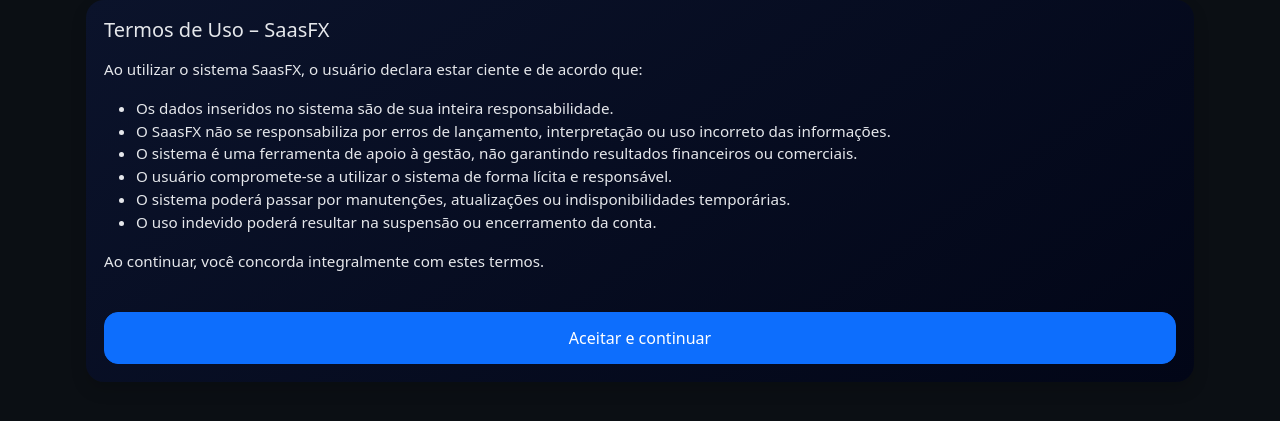
After one commit to wiliansena/saasforce, a Flask app: page /termos in a window 1280 px wide. The commit adds this page. Shown: the top 421 px of the page. Run offline with Flask 3, Linux system fonts and the light colour scheme; the visitor is signed in with stand-in values (Sample User, id 1); data that the repository does not hold is empty; parts of the project's set-up code (start-up, migrations or seed data) failed here and were passed over; some libraries are stand-ins or nearby versions.

Commit message:
termos e cadastro de empresa ajustado

```diff
--- a/app/master/forms.py
+++ b/app/master/forms.py
@@ -13,7 +13,6 @@ class ResetSenhaUsuarioForm(FlaskForm):
         ]
     )
     submit = SubmitField("Resetar senha")
-
 
 class NovaEmpresaForm(FlaskForm):
     nome = StringField(
--- a/app/master/routes.py
+++ b/app/master/routes.py
@@ -45,8 +45,8 @@ def nova_empresa():
 
         # 🔒 evita email duplicado (GLOBAL)
         ## EMAIL DA EMPRESA
-        email_emp = form.email.data.lower()
-        email_in = Usuario.query.filter_by(email_emp=email_emp).first()
+        email = form.email.data.lower()
+        email_in = Usuario.query.filter_by(email=email).first()
         if email_in:
             flash("Já existe uma empresa com esse e-mail.", "danger")
             return render_template("master/empresa_nova.html", form=form)
@@ -64,6 +64,7 @@ def nova_empresa():
             # =====================================================
             empresa = Empresa(
                 nome=form.nome.data,
+                slug=form.nome.data,
                 email=form.email.data,
                 ativa=True
             )
@@ -126,6 +127,7 @@ def nova_empresa():
             flash(f"Erro ao criar empresa: {str(e)}", "danger")
 
     return render_template("master/empresa_nova.html", form=form)
+
 
 @bp.route("/empresas/<int:empresa_id>")
 @login_required
--- a/app/models.py
+++ b/app/models.py
@@ -52,6 +52,12 @@ class Usuario(UserMixin, EmpresaQueryMixin,db.Model):
     senha_hash = db.Column(db.String(200), nullable=False)
 
     email = db.Column(db.String(120), unique=True, nullable=False)
+
+    # termos de uso #
+    termos_aceitos = db.Column(db.Boolean, default=False)
+    data_aceite_termos = db.Column(db.DateTime)
+    versao_termos = db.Column(db.String(20))
+    ip_aceite = db.Column(db.String(45))
 
     permissoes = db.relationship(
         "Permissao",
--- a/app/routes.py
+++ b/app/routes.py
@@ -25,6 +25,26 @@ from app import routes_stv, routes_pagamento
 UPLOAD_FOLDER = 'app/static/uploads'
 if not os.path.exists(UPLOAD_FOLDER):
     os.makedirs(UPLOAD_FOLDER)
+
+@bp.before_request
+def verificar_termos_aceitos():
+
+    rotas_liberadas = [
+        'auth.login',
+        'auth.logout',
+        'routes.termos',
+        'static'
+    ]
+
+    if not current_user.is_authenticated:
+        return
+
+    if request.endpoint in rotas_liberadas:
+        return
+
+    if not current_user.termos_aceitos:
+        return redirect(url_for('routes.termos'))
+
 
 
 @bp.before_request
@@ -404,3 +424,24 @@ def excluir_licenca(id):
     db.session.commit()
     flash("Licença excluída com sucesso!", "success")
     return redirect(url_for('routes.listar_licencas'))
+
+
+@bp.route('/termos', methods=['GET', 'POST'])
+@login_required
+def termos():
+
+    if current_user.termos_aceitos:
+        return redirect(url_for('routes.home'))
+
+    if request.method == 'POST':
+        current_user.termos_aceitos = True
+        current_user.data_aceite_termos = datetime.utcnow()
+        current_user.versao_termos = "1.0"
+        current_user.ip_aceite = request.remote_addr
+
+        db.session.commit()
+
+        flash("Termos aceitos com sucesso.", "success")
+        return redirect(url_for('routes.home'))
+
+    return render_template('termos.html')
--- /dev/null
+++ b/app/templates/termos.html
@@ -0,0 +1,80 @@
+<!DOCTYPE html>
+<html lang="pt-br">
+
+<head>
+    <meta charset="UTF-8">
+    <title>Termos de Uso – SaasFX</title>
+
+    <meta name="viewport" content="width=device-width, initial-scale=1">
+
+    <link href="https://cdn.jsdelivr.net/npm/bootstrap@5.3.2/dist/css/bootstrap.min.css" rel="stylesheet">
+
+    <style>
+        body {
+            background: #0b0f14;
+            color: #e5e7eb;
+        }
+
+        .card-termos {
+            background: linear-gradient(145deg, #0b132b, #020617);
+            border-radius: 18px;
+            padding: 18px;
+        }
+
+        .termos-texto {
+            max-height: 50vh;
+            overflow-y: auto;
+            font-size: 0.95rem;
+            line-height: 1.5;
+        }
+
+        .btn-aceitar {
+            height: 52px;
+            font-size: 1rem;
+            border-radius: 14px;
+        }
+    </style>
+</head>
+
+<body class="d-flex align-items-center justify-content-center">
+
+    <div class="container px-3">
+        <div class="card-termos shadow">
+
+            <h5 class="mb-3">Termos de Uso – SaasFX</h5>
+
+            <div class="termos-texto mb-4">
+                <p>
+                    Ao utilizar o sistema SaasFX, o usuário declara estar ciente e de acordo que:
+                </p>
+
+                <ul>
+                    <li>Os dados inseridos no sistema são de sua inteira responsabilidade.</li>
+                    <li>O SaasFX não se responsabiliza por erros de lançamento, interpretação ou uso incorreto das
+                        informações.</li>
+                    <li>O sistema é uma ferramenta de apoio à gestão, não garantindo resultados financeiros ou
+                        comerciais.</li>
+                    <li>O usuário compromete-se a utilizar o sistema de forma lícita e responsável.</li>
+                    <li>O sistema poderá passar por manutenções, atualizações ou indisponibilidades temporárias.</li>
+                    <li>O uso indevido poderá resultar na suspensão ou encerramento da conta.</li>
+                </ul>
+
+                <p>
+                    Ao continuar, você concorda integralmente com estes termos.
+                </p>
+            </div>
+
+
+            <form method="POST">
+                <input type="hidden" name="csrf_token" value="{{ csrf_token() }}">
+                <button class="btn btn-primary w-100 btn-aceitar">
+                    Aceitar e continuar
+                </button>
+            </form>
+
+        </div>
+    </div>
+
+</body>
+
+</html>
```
Also changed, not shown: app/master/templates/master/empresa_detalhe.html (+8 -7 lines), migrations/versions/871aabbebafb_termos_de_uso.py (added, +38 -0 lines).
